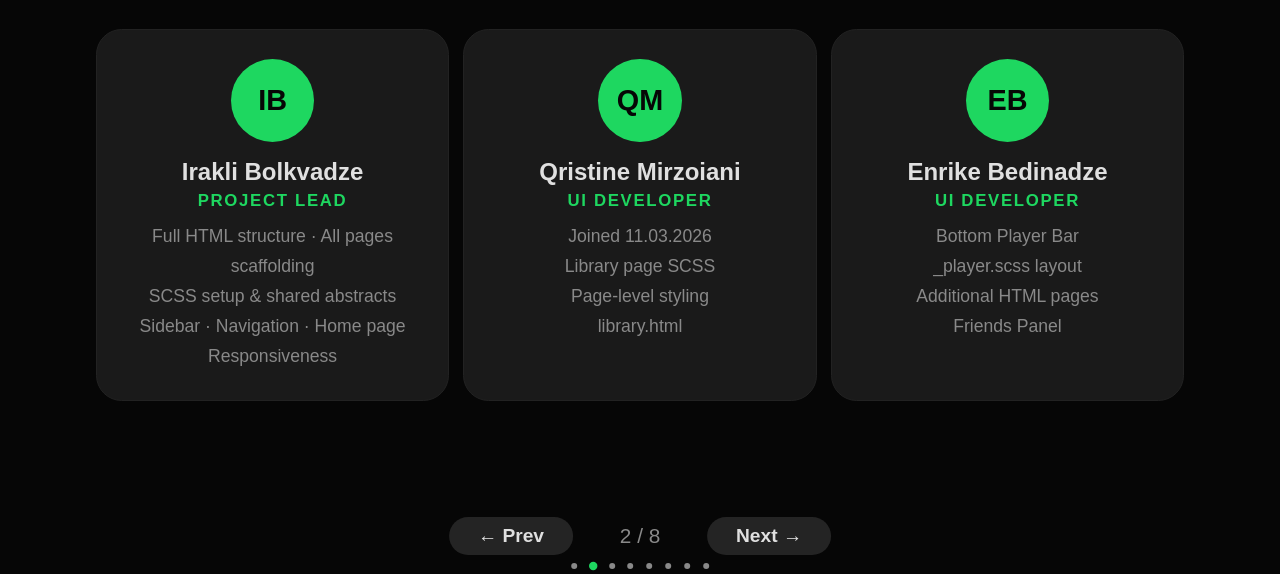
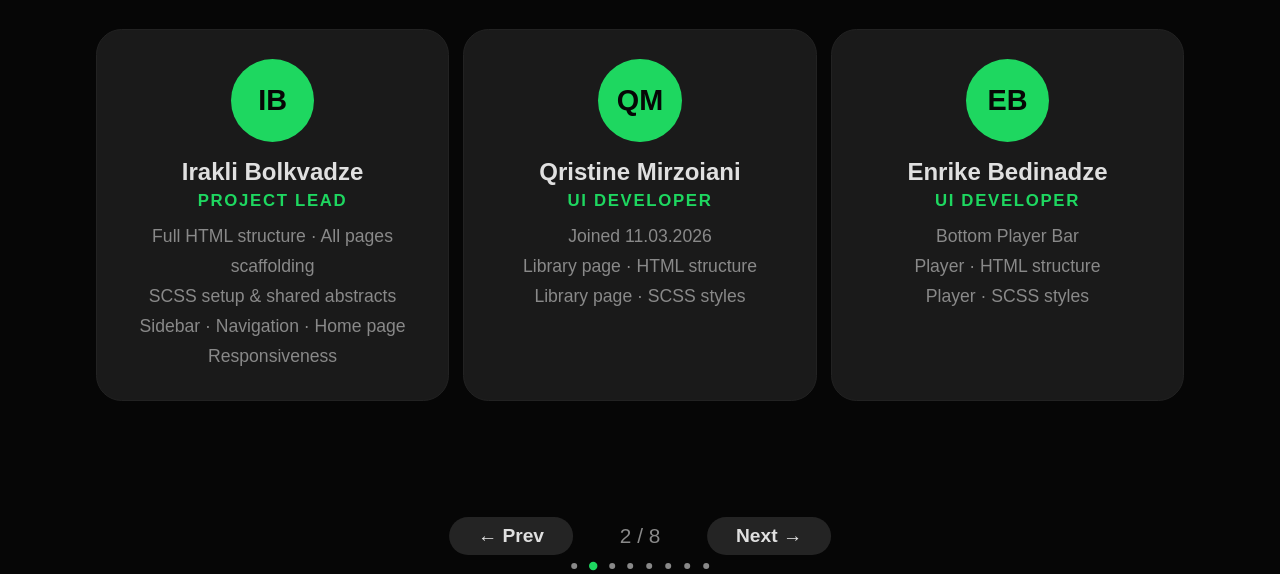
Before and after one commit to Bolqo/spotify-ui-clone-code-reapers, a website: page presentation.html in a window 1280 px wide. Both pictures are taken after a click on the button "Next →". Shown: the part 226-800 px from the top of the page. Drawn offline with Linux system fonts and the light colour scheme; a web font is replaced by a local one.

Commit message:
add project presentation slide deck

```diff
--- a/presentation.html
+++ b/presentation.html
@@ -471,9 +471,8 @@
         <div class="member__role">UI Developer</div>
         <div class="member__tasks">
           Joined 11.03.2026<br>
-          Library page SCSS<br>
-          Page-level styling<br>
-          library.html
+          Library page · HTML structure<br>
+          Library page · SCSS styles
         </div>
       </div>
       <div class="member">
@@ -482,9 +481,8 @@
         <div class="member__role">UI Developer</div>
         <div class="member__tasks">
           Bottom Player Bar<br>
-          _player.scss layout<br>
-          Additional HTML pages<br>
-          Friends Panel
+          Player · HTML structure<br>
+          Player · SCSS styles
         </div>
       </div>
     </div>
```
